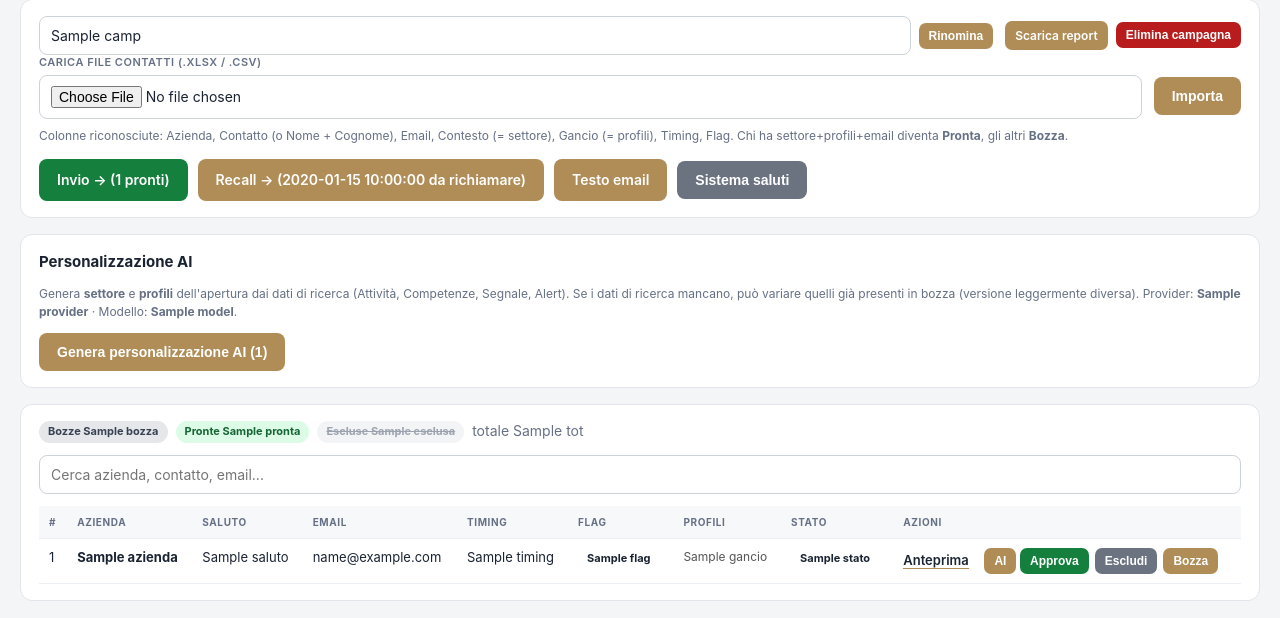
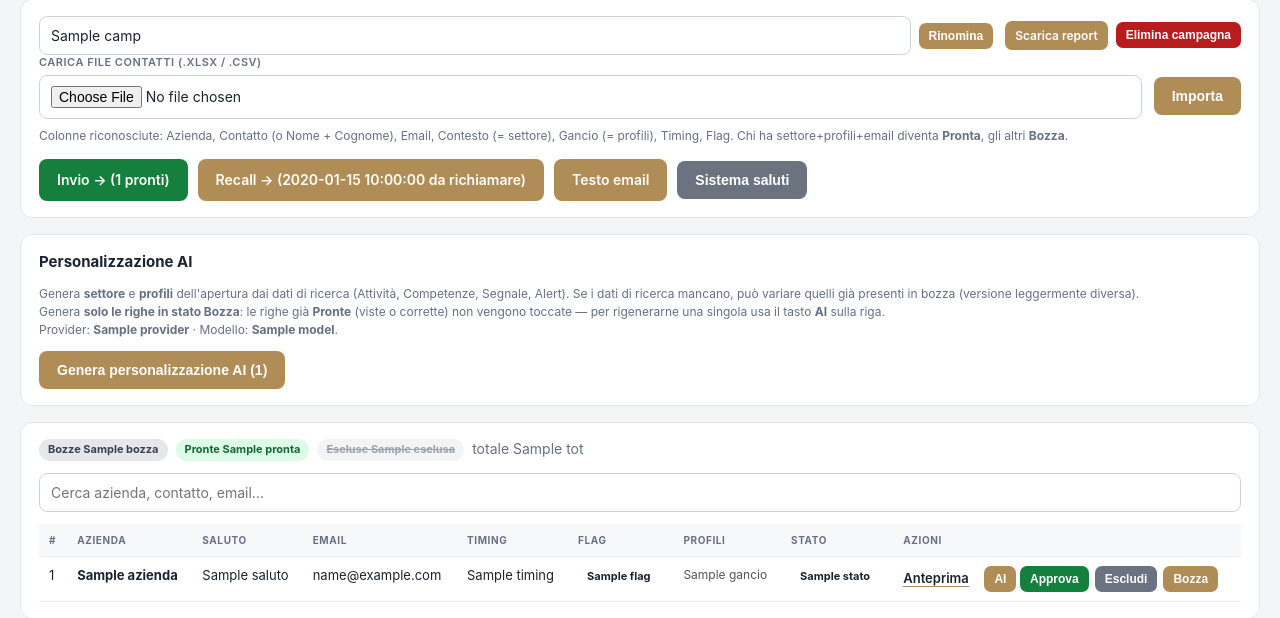
Before and after one commit to LucaSchoenbech/outreach-platform, a FastAPI app: template templates/campaign.html in a window 1280 px wide. Shown: the part 88-706 px from the top of the page. Run offline with FastAPI, Linux system fonts and the light colour scheme; the template is opened without the code that fills it: most values are stand-ins (such as "Sample title", 1, 10 or a date in 2020); data that the repository does not hold is empty; parts of the project's set-up code (start-up, migrations or seed data) failed here and were passed over.

Commit message:
Generazione AI: rigenera solo le righe in stato Bozza (le Pronte/corrette non vengono toccate)

```diff
--- a/app/main.py
+++ b/app/main.py
@@ -325,7 +325,7 @@ def campaign_detail(request: Request, cid: str, user=Depends(require_user)):
         ready = _ready_rows(db, camp)
         due = _recall_rows(db, camp)
         n_ricerca = sum(1 for cc in db.query(models.CampaignCompany)
-                        .filter_by(campaign_id=camp.campaign_id).all()
+                        .filter_by(campaign_id=camp.campaign_id, draft_status="Bozza").all()
                         if (cc.ricerca_attivita or cc.ricerca_competenze
                             or cc.ricerca_segnale or cc.alert_text
                             or (cc.contesto or "").strip() or (cc.gancio or "").strip()))
@@ -558,6 +558,8 @@ def genera_ai(cid: str, user=Depends(require_user)):
             return RedirectResponse("/", status_code=303)
         rows = []
         for cc in db.query(models.CampaignCompany).filter_by(campaign_id=camp.campaign_id).all():
+            if cc.draft_status != "Bozza":  # le righe gia' Pronte/Escluse non si rigenerano
+                continue
             ha_ricerca = (cc.ricerca_attivita or cc.ricerca_competenze
                           or cc.ricerca_segnale or cc.alert_text)
             ha_attuale = (cc.contesto or "").strip() or (cc.gancio or "").strip()
--- a/templates/campaign.html
+++ b/templates/campaign.html
@@ -63,7 +63,9 @@
   <div class="card">
     <h3>Personalizzazione AI</h3>
     <p class="hint">Genera <b>settore</b> e <b>profili</b> dell'apertura dai dati di ricerca (Attività, Competenze, Segnale, Alert).
-      Se i dati di ricerca mancano, può variare quelli già presenti in bozza (versione leggermente diversa).
+      Se i dati di ricerca mancano, può variare quelli già presenti in bozza (versione leggermente diversa).<br>
+      Genera <b>solo le righe in stato Bozza</b>: le righe già <b>Pronte</b> (viste o corrette) non vengono toccate —
+      per rigenerarne una singola usa il tasto <b>AI</b> sulla riga.<br>
       Provider: <b>{{ ai_state.provider }}</b> · Modello: <b>{{ ai_state.model }}</b>.</p>
     <div class="row" style="margin-top:10px">
       <form method="post" action="/campaign/{{ camp.campaign_id }}/genera-ai"
```
